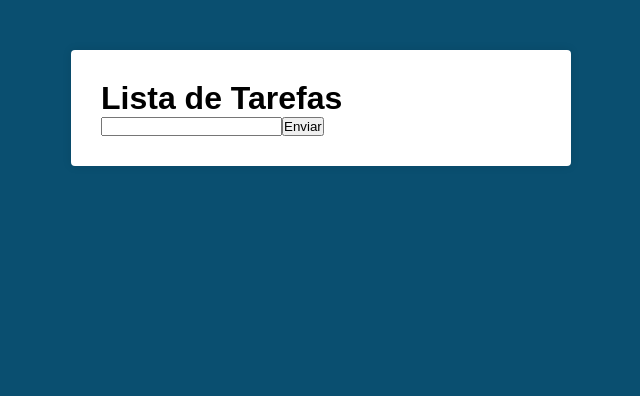
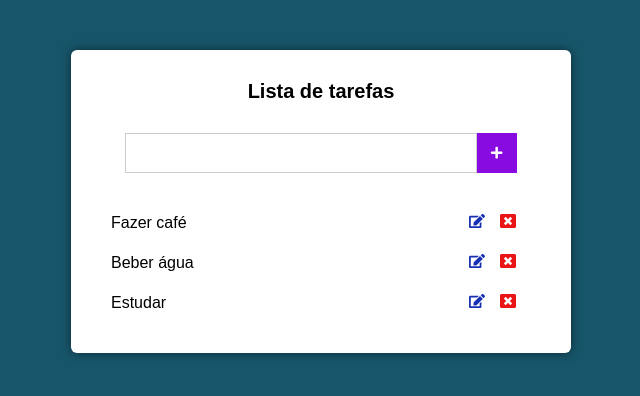
Before and after one commit to netoschmitt/to-do-list-react, a React (Create React App) app: page / in a window 1280 px wide. Shown: the top 396 px of the page, without its empty margins (319-959 px from the left). Built offline with nearby package versions, Linux system fonts and the light colour scheme.

Commit message:
estilizando as tarefas

```diff
--- a/package.json
+++ b/package.json
@@ -8,6 +8,7 @@
     "@testing-library/user-event": "^13.5.0",
     "react": "^18.0.0",
     "react-dom": "^18.0.0",
+    "react-icons": "^4.3.1",
     "react-scripts": "5.0.1",
     "web-vitals": "^2.1.4"
   },
--- a/public/index.html
+++ b/public/index.html
@@ -4,7 +4,7 @@
 <head>
   <meta charset="utf-8" />
   <meta name="viewport" content="width=device-width, initial-scale=1" />
-  <title>To do List</title>
+  <title>Lista de tarefas</title>
 </head>
 
 <body>
--- a/src/App.css
+++ b/src/App.css
@@ -7,7 +7,7 @@
 
 body {
   font-family: sans-serif;
-  background: #0a4f70;
+  background: #17556a;
 }
 
 button {
--- a/src/App.js
+++ b/src/App.js
@@ -2,6 +2,8 @@
 import Main from './components/Main';
 import './App.css';
 
-export default function App() {
+function App() {
   return <Main />;
 }
+
+export default App;
--- a/src/components/Main.css
+++ b/src/components/Main.css
@@ -3,11 +3,74 @@
   padding: 30px;
   margin: 50px auto;
   max-width: 500px;
-  border-radius: 4px;
-  box-shadow: 0 0 10px rgba(0,0,0,0.1);
+  border-radius: 6px;
+  box-shadow: 0 0 10px rgba(0, 0, 0, 0.5);
 }
 
-main h1 {
+.main h1 {
   font-size: 20px;
   text-align: center;
 }
+
+.form {
+  margin-top: 30px;
+  display: flex;
+  align-items: center;
+  justify-content: center;
+}
+
+.form input[type="text"] {
+  height: 40px;
+  padding: 0 20px;
+  font-size: 20px;
+  border: 1px solid #ccc;
+  min-width: 80%;
+}
+
+.form button[type="submit"] {
+  border: none;
+  height: 40px;
+  width: 40px;
+  background: #880ce0;
+  color: #fff;
+  display: flex;
+  align-items: center;
+  justify-content: center;
+}
+
+.tarefas {
+  margin-top: 30px;
+}
+
+.tarefas li {
+  display: flex;
+  align-items: center;
+  justify-content: space-between;
+  padding: 10px;
+  transition: all 600ms;
+}
+
+.tarefas li:hover {
+  background-color: #51a1be;
+}
+
+.tarefas li .edit {
+  margin-right: 15px;
+  color: #1731b3;
+}
+
+.tarefas li .delete {
+  margin-right: 15px;
+  color: #ea1515;
+}
+
+.tarefas li:hover .edit,
+.tarefas li:hover .delete {
+  color: #000;
+}
+
+.tarefas li .edit,
+.tarefas li .delete {
+  cursor: pointer;
+  transition: all 600ms;
+}
--- a/src/components/Main.js
+++ b/src/components/Main.js
@@ -1,28 +1,58 @@
 import React, { Component } from 'react';
-import './Main.css'
+
+// Form
+import { FaPlus } from 'react-icons/fa';
+
+// Tarefas
+import { FaEdit, FaWindowClose } from 'react-icons/fa';
+
+import './Main.css';
+
 export default class Main extends Component {
-
   state = {
     novaTarefa: '',
+    tarefas: [
+      'Fazer café',
+      'Beber água',
+      'Estudar',
+    ],
   };
 
-  inputMudou = (e) => {
+  handleChange = (e) => {
     this.setState({
       novaTarefa: e.target.value,
     });
-  }
+  };
 
   render() {
-    const { novaTarefa } = this.state;
+    const { novaTarefa, tarefas } = this.state;
 
     return (
       <div className="main">
-        <h1>Lista de Tarefas</h1>
+        <h1>Lista de tarefas</h1>
 
-        <form action="#">
-          <input onChange={this.handleChange} type="text" />
-          <button type="submit">Enviar</button>
+        <form action="#" className="form">
+          <input
+            onChange={this.handleChange}
+            type="text"
+            value={novaTarefa}
+            />
+          <button type="submit">
+            <FaPlus />
+          </button>
         </form>
+
+        <ul className='tarefas'>
+          {tarefas.map(tarefa => (
+            <li key={tarefa}>
+              {tarefa}
+              <div>
+                <FaEdit className='edit'/>
+                <FaWindowClose className='delete' />
+              </div>
+            </li>
+          ))}
+        </ul>
       </div>
     );
   }
```
Also changed, not shown: .eslintrc.js, 2 other files (tests, documents, lock files or other folders).
